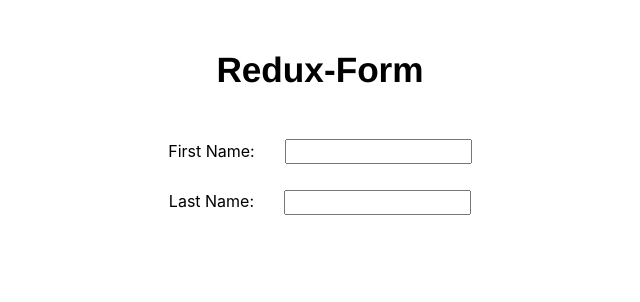
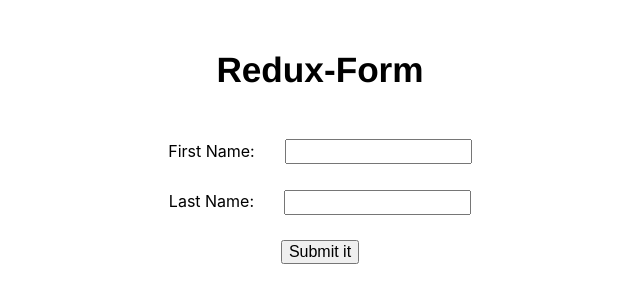
Before and after one commit to SinghVikram97/redux-form-app, a React (Create React App) app: page / in a window 1280 px wide. Shown: the top 302 px of the page, without its empty margins (320-960 px from the left). Built offline with nearby package versions, Linux system fonts and the light colour scheme.

Commit message:
Added onSubmit handler

```diff
--- a/src/components/App.js
+++ b/src/components/App.js
@@ -1,14 +1,26 @@
 import React from "react";
-import { Field, reduxForm } from "redux-form";
+import { Field, reduxForm, formValues } from "redux-form";
 function App(props) {
+  // console.log(props); // many functions and values
+  // handleSubmit also in props
+  const { handleSubmit } = props;
+  // console.log(String(handleSubmit));
   return (
     <div className="App">
       <h1>Redux-Form</h1>
-      <label>First Name: </label>
-      <Field type="text" name="firstName" component="input" />
-      <br />
-      <label>Last Name: </label>
-      <Field type="text" name="lastName" component="input" />
+      <form
+        onSubmit={handleSubmit(formValues => {
+          // console.log(formValues);  {firstName: "vikram", lastName: "bedi"}
+        })}
+      >
+        <label>First Name: </label>
+        <Field type="text" name="firstName" component="input" />
+        <br />
+        <label>Last Name: </label>
+        <Field type="text" name="lastName" component="input" />
+        <br />
+        <button type="submit">Submit it</button>
+      </form>
     </div>
   );
 }
```
Also changed, not shown: src/actions/form-action.js (deleted, +0 -11 lines).
